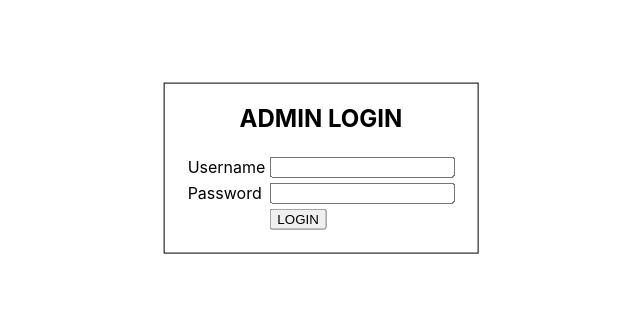
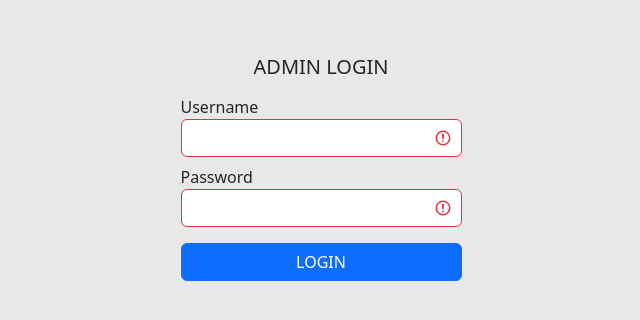
Before and after one commit to Kien193/BookSOnline, a React (Create React App) app in the folder client-admin/: page / in a window 1280 px wide. Shown: the part 232-552 px from the top of the page, without its empty margins (319-959 px from the left). Built offline with nearby package versions, Linux system fonts and the light colour scheme.

Commit message:
dafa
abvc

```diff
--- a/client-admin/package.json
+++ b/client-admin/package.json
@@ -12,7 +12,7 @@
     "react-dom": "^18.2.0",
     "react-loading": "^2.0.3",
     "react-router-dom": "^6.11.2",
-    "react-scripts": "5.0.1",
+    "react-scripts": "^5.0.1",
     "web-vitals": "^2.1.4"
   },
   "scripts": {
--- a/client-admin/src/components/LoginComponent.js
+++ b/client-admin/src/components/LoginComponent.js
@@ -1,6 +1,7 @@
 import axios from 'axios';
 import React, { Component } from 'react';
 import MyContext from '../contexts/Mycontext';
+import 'bootstrap/dist/css/bootstrap.min.css';
 
 class Login extends Component {
   static contextType = MyContext; // using this.context to access global state
@@ -14,26 +15,38 @@ class Login extends Component {
   render() {
     if (this.context.token === '') {
       return (
-        <div className="align-valign-center">
-          <h2 className="text-center">ADMIN LOGIN</h2>
-          <form>
-            <table className="align-center">
-              <tbody>
-                <tr>
-                  <td>Username</td>
-                  <td><input type="text" value={this.state.txtUsername} onChange={(e) => { this.setState({ txtUsername: e.target.value }) }} /></td>
-                </tr>
-                <tr>
-                  <td>Password</td>
-                  <td><input type="password" value={this.state.txtPassword} onChange={(e) => { this.setState({ txtPassword: e.target.value }) }} /></td>
-                </tr>
-                <tr>
-                  <td></td>
-                  <td><input type="submit" value="LOGIN" onClick={(e) => this.btnLoginClick(e)} /></td>
-                </tr>
-              </tbody>
-            </table>
-          </form>
+        <div className="wrapper bg-dark bg-opacity-10 d-flex align-items-center justify-content-center w-100" style={{ height: '100vh' }}>
+          <div className="login-container">
+            <h2 className='mb-3 text-center' style={{ fontSize: '20px' }}>ADMIN LOGIN</h2>
+            <form>
+              <div className="form-group was-validated mb-2">
+                <label>Username</label>
+                <input
+                  type="text"
+                  className="form-control" required
+                  value={this.state.txtUsername}
+                  onChange={(e) => { this.setState({ txtUsername: e.target.value }) }}
+                />
+              </div>
+              <div className="form-group was-validated mb-2">
+                <label>Password</label>
+                <input
+                  type="password"
+                  className="form-control" required
+                  value={this.state.txtPassword} onChange={(e) => { this.setState({ txtPassword: e.target.value }) }}
+                />
+              </div>
+
+              <button
+                type="submit"
+                className="btn btn-primary mt-2 w-100"
+                value="LOGIN" onClick={(e) => this.btnLoginClick(e)}
+              >
+                LOGIN
+              </button>
+
+            </form>
+          </div>
         </div>
       );
     }
```
Also changed, not shown: 1 other file (tests, documents, lock files or other folders).
